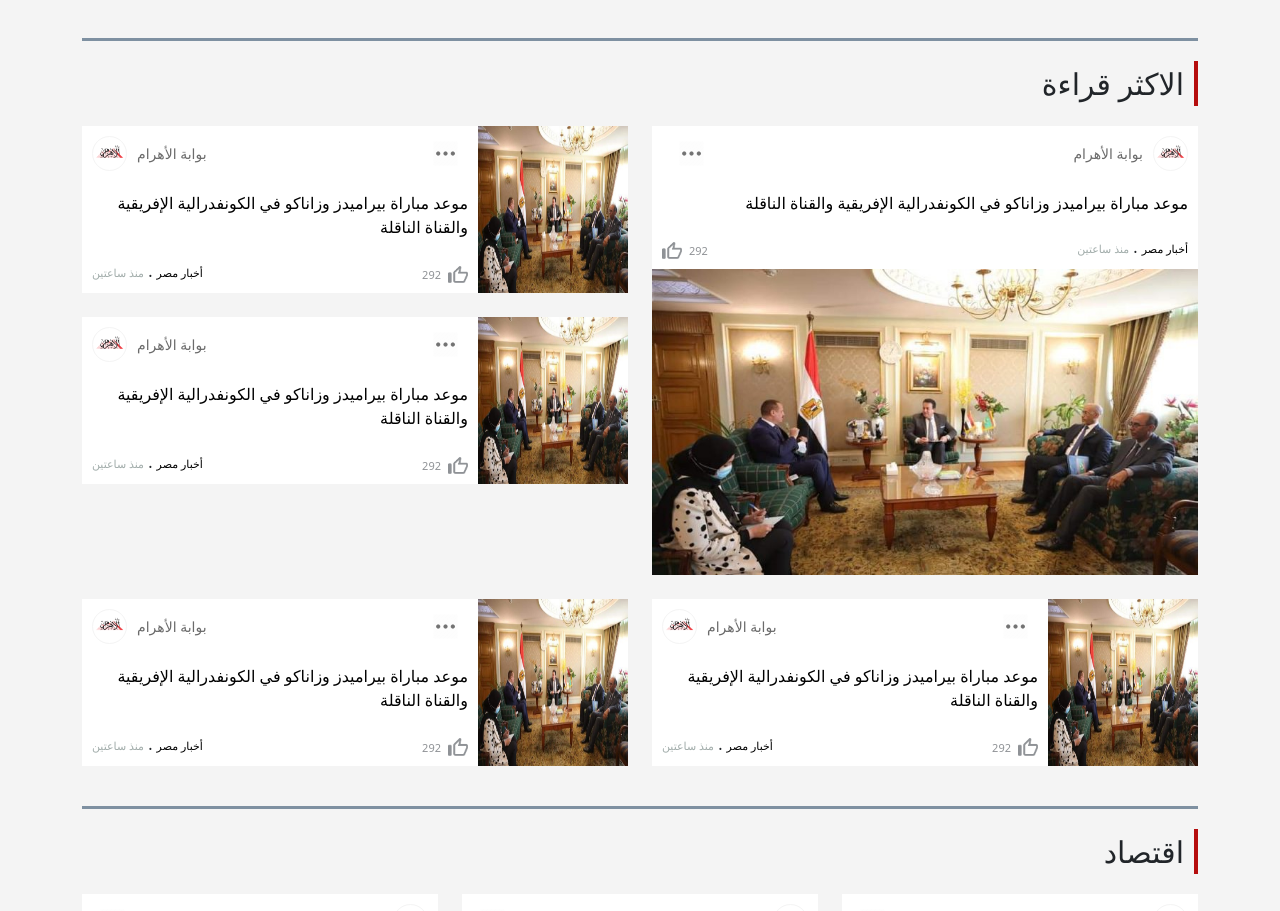
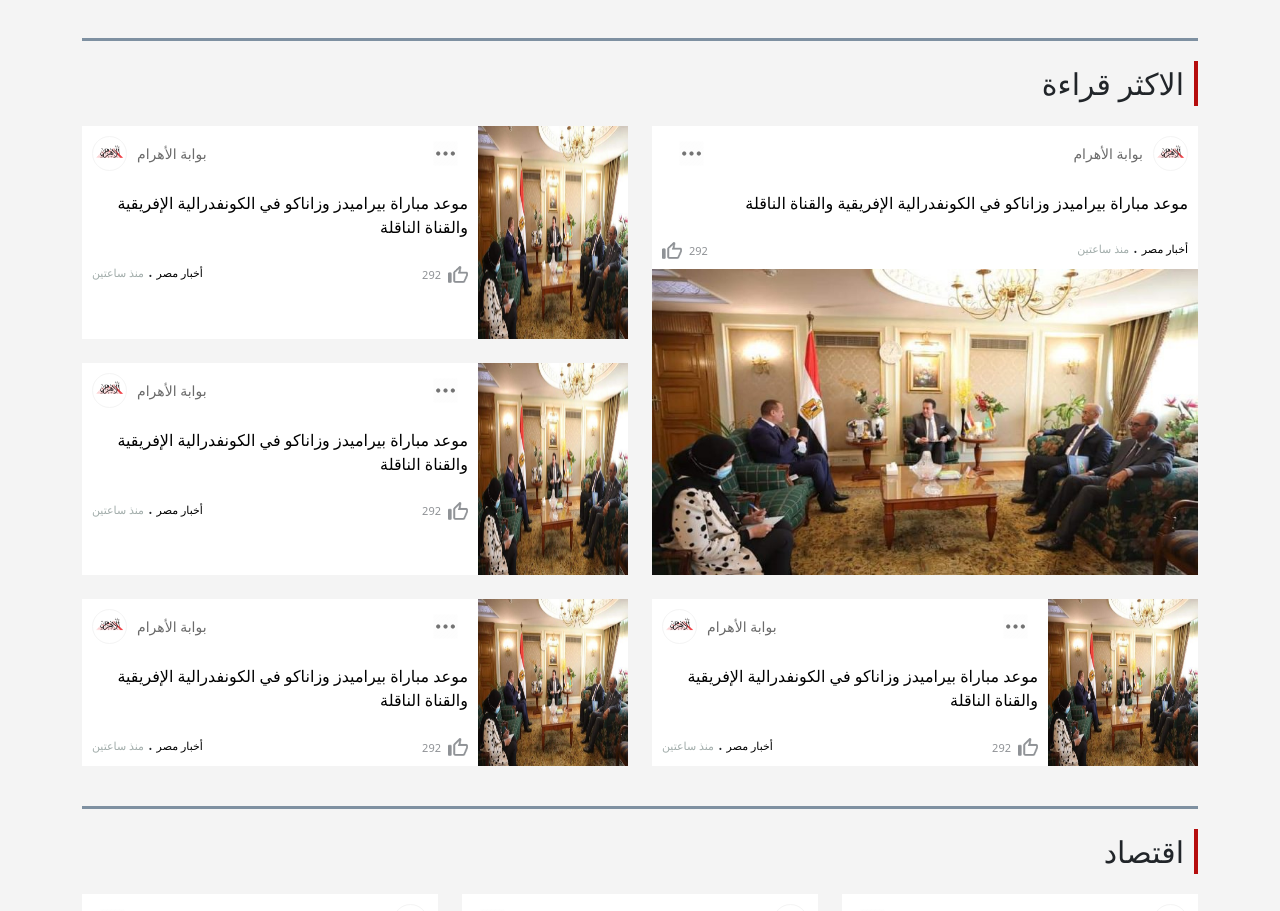
Before and after one commit to mwafy092/news-gate-landing-page, a Vue app: page / in a window 1280 px wide. Shown: the part 1893-2804 px from the top of the page. Built offline with nearby package versions, Linux system fonts and the light colour scheme.

Commit message:
fix ratio

```diff
--- a/src/components/MostRead.vue
+++ b/src/components/MostRead.vue
@@ -45,7 +45,7 @@
                 </div>
             </div>
         </div>
-        <div class="col-12 col-lg-6">
+        <div class="col-12 col-lg-6 d-flex">
             <div class="row g-4">
                 <div class="news__for__you news__for__you--h col-12">
                     <div class="news__for__you__text">
```
